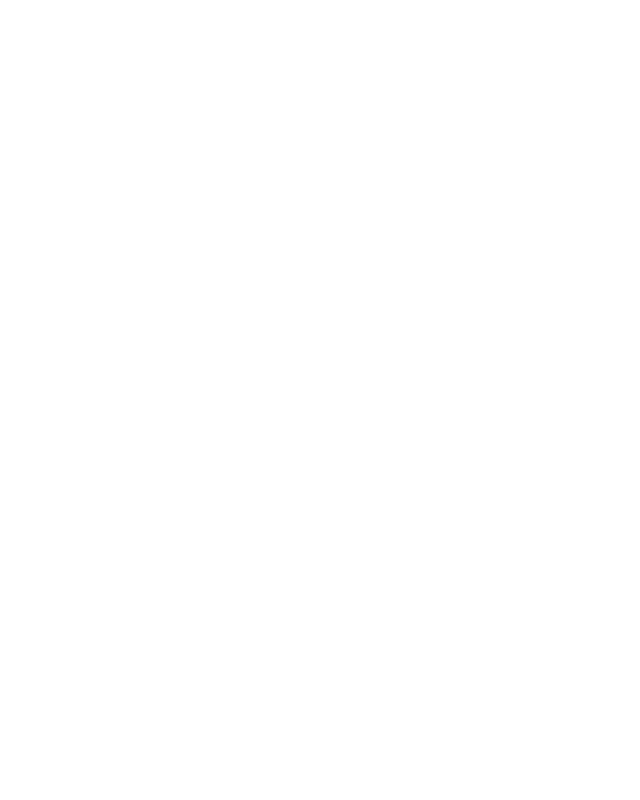
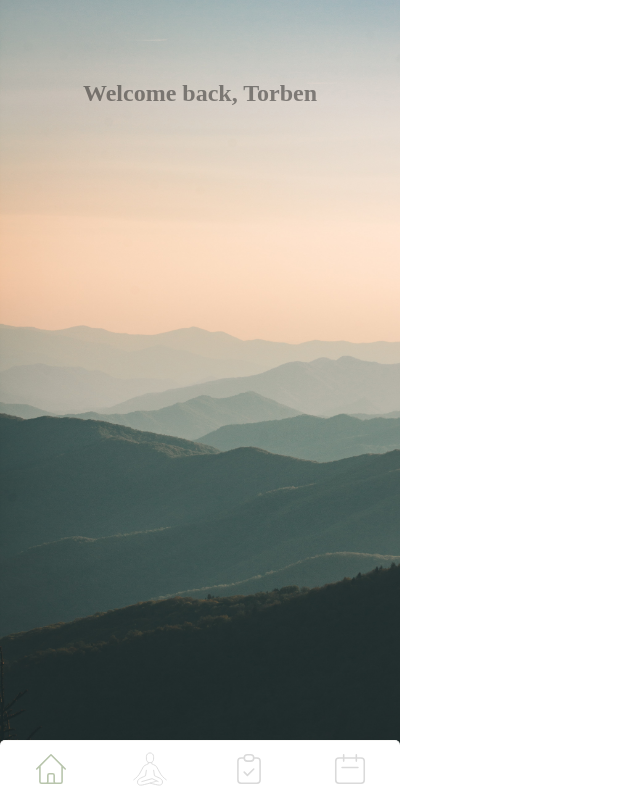
Before and after one commit to Torfeltorfel/capstone-project, a React (Vite) app: page / in a window 1280 px wide. Before the commit this address had no page. Shown: the whole page, without its empty margins (0-640 px from the left). Built offline with nearby package versions, Linux system fonts and the light colour scheme.

Commit message:
🎨 Refactor home route /

```diff
--- a/src/app/App.tsx
+++ b/src/app/App.tsx
@@ -20,7 +20,7 @@ function App(): JSX.Element {
   return (
     <BrowserRouter>
       <Routes>
-        <Route path="/home" element={<Home />} />
+        <Route path="/" element={<Home />} />
         <Route path="/settimer" element={<SetTimer />} />
         <Route
           path="/timer"
--- a/src/app/components/Navigation/Navigation.tsx
+++ b/src/app/components/Navigation/Navigation.tsx
@@ -15,7 +15,7 @@ export default function Navigation({
 }: NavigationProps): JSX.Element {
   return (
     <Container>
-      <Link to="/home">
+      <Link to="/">
         <HomeIcon
           stroke={
             activeLink === 'home' ? 'var(--green-simple)' : 'var(--grey-700)'
```
